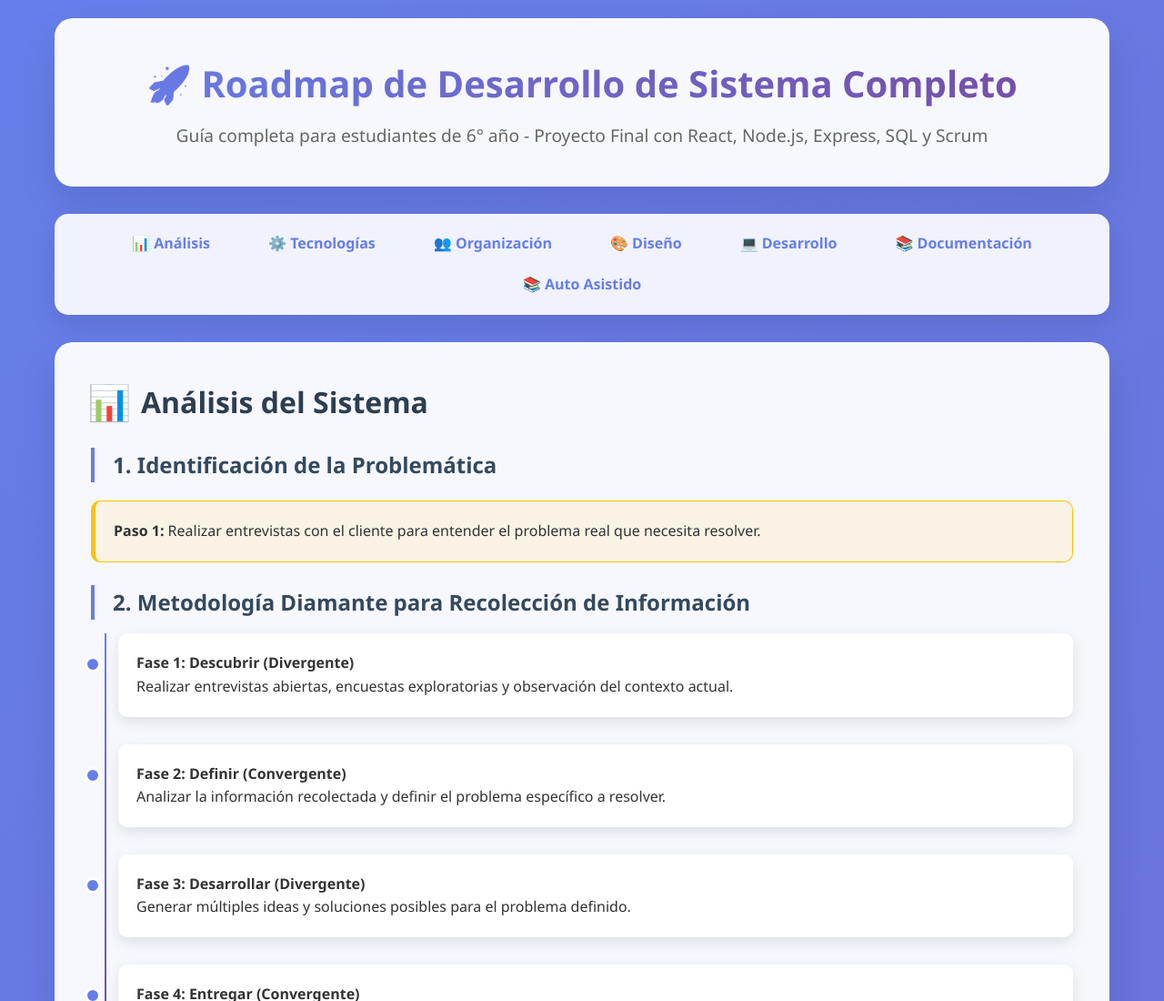
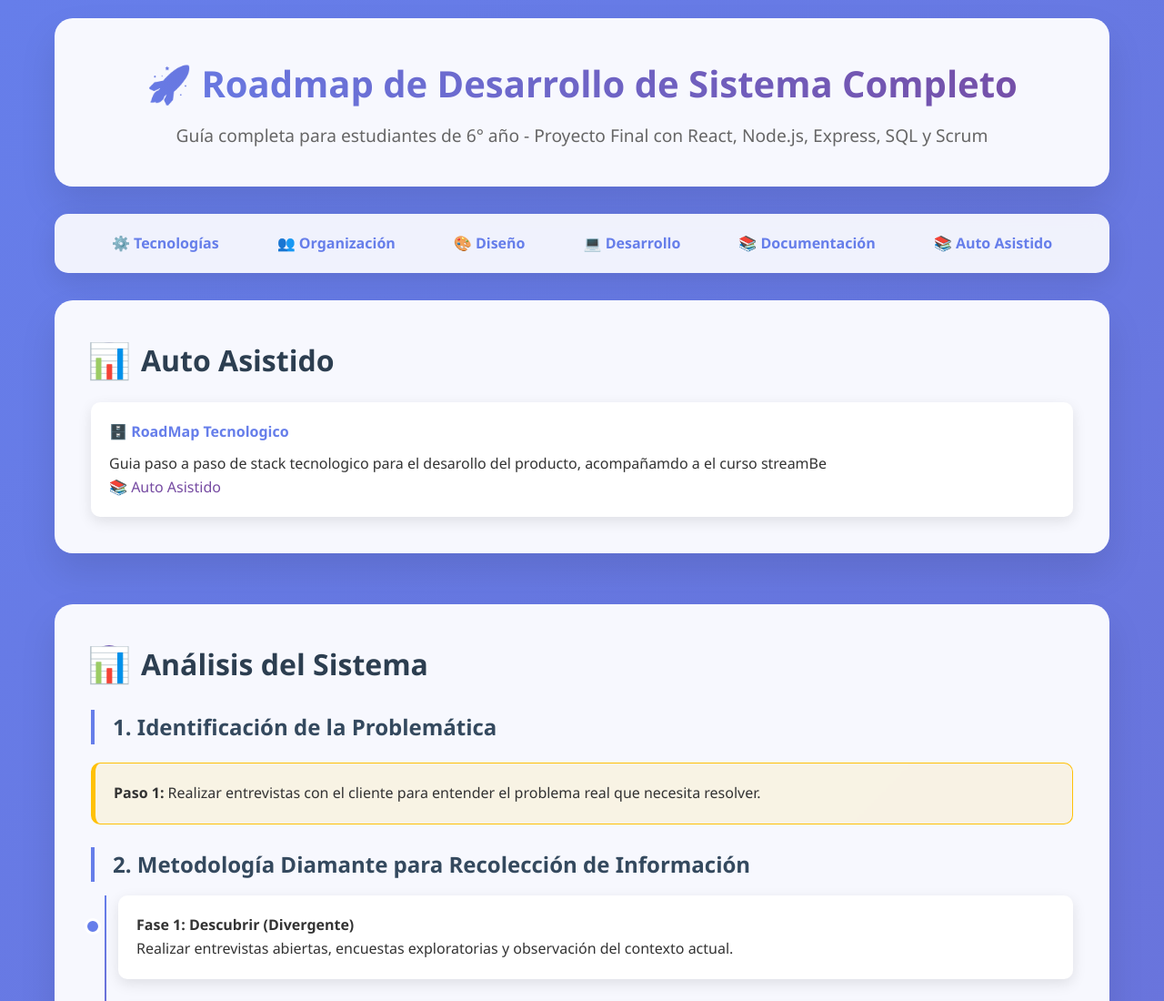
Before and after one commit to consor92/RouteMap, a plain HTML site: page index.html in a window 1280 px wide. Shown: the top 1100 px of the page at 91% size. Drawn offline with Linux system fonts and the light colour scheme.

Commit message:
Update index.html

```diff
--- a/index.html
+++ b/index.html
@@ -323,7 +323,6 @@
 
         <nav class="nav">
             <ul>
-                <li><a href="#analisis">📊 Análisis</a></li>
                 <li><a href="#tecnologias">⚙️ Tecnologías</a></li>
                 <li><a href="#organizacion">👥 Organización</a></li>
                 <li><a href="#diseno">🎨 Diseño</a></li>
@@ -333,6 +332,15 @@
             </ul>
         </nav>
 
+        <section id="analisis" class="section">
+            <h2><span class="icon">📊</span>Auto Asistido</h2>
+            <div class="resource-item">
+                <h4>🗄️ RoadMap Tecnologico</h4>
+                <p>Guia paso a paso de stack tecnologico para el desarollo del producto, acompañamdo a el curso streamBe</p>
+                <a href="asistido.html">📚 Auto Asistido</a>
+            </div>
+        </section>
+        <br>
         <section id="analisis" class="section">
             <h2><span class="icon">📊</span>Análisis del Sistema</h2>
 
```
